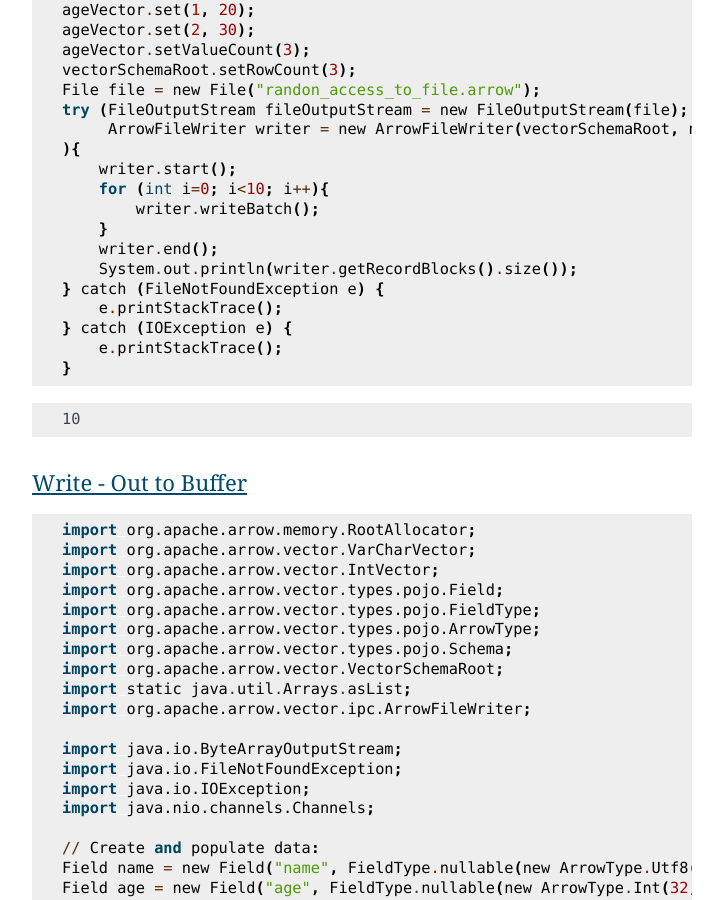
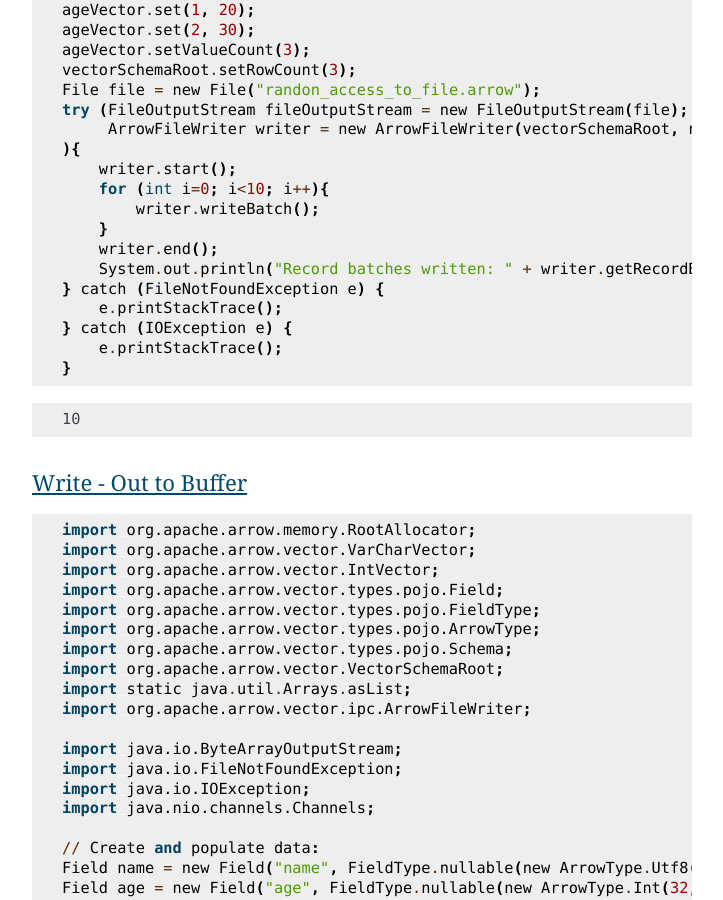
Before and after one commit to apache/arrow-cookbook, a Sphinx documentation site: the page built from java/source/io.rst, in a window 1280 px wide and 900 px high, scrolled down 1691 px. Shown: the whole window, without its empty margins (388-1111 px from the left). Built offline with Sphinx 7.4.7, drawn with Linux system fonts in a browser that asks for light colours.

Commit message:
Update java/source/io.rst
Co-authored-by: David Li <li.davidm96@gmail.com>

```diff
--- a/java/source/io.rst
+++ b/java/source/io.rst
@@ -68,7 +68,7 @@ Write - Out to File
             writer.writeBatch();
         }
         writer.end();
-        System.out.println(writer.getRecordBlocks().size());
+        System.out.println("Record batches written: " + writer.getRecordBlocks().size());
     } catch (FileNotFoundException e) {
         e.printStackTrace();
     } catch (IOException e) {
```
